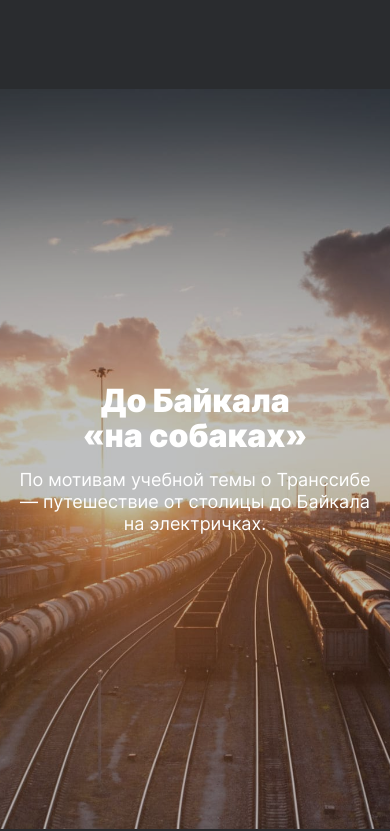
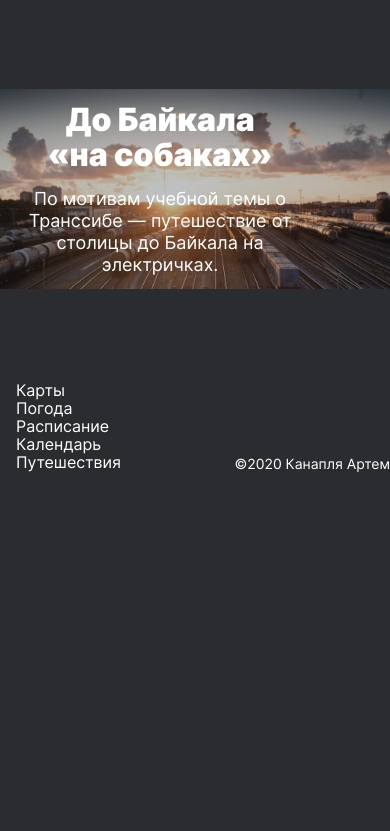
Before and after one commit to Artefact86/russian-travel-bootcamp, a plain HTML site: page index.html in a window 390 px wide. Shown: the part 7829-8660 px from the top of the page. After the commit the page ends 8324 px from the top, so only its background shows below. Drawn offline with Linux system fonts and the light colour scheme; files whose address does not match are found by name.

Commit message:
исправил работу после второй итерации ревью

```diff
--- a/blocks/cover/__link/cover__link.css
+++ b/blocks/cover/__link/cover__link.css
@@ -8,3 +8,24 @@
   align-items: center;
   display: flex;
 }
+
+@media screen and (max-width: 1024px) {
+  .cover__link {
+    max-width: 1024px;
+    min-height: 640px;
+  }
+}
+
+@media screen and (max-width: 768px) {
+  .cover__link {
+    max-width: 768px;
+    min-height: 480px;
+  }
+}
+
+@media screen and (max-width: 390px) {
+  .cover__link {
+    max-width: 320px;
+    min-height: 200px;
+  }
+}
--- a/blocks/cover/cover.css
+++ b/blocks/cover/cover.css
@@ -29,23 +29,7 @@
 
   @media screen and (max-width: 1024px) {
     .cover {
-      max-width: 1024px;
-      min-height: 640px;
       margin-left: 0;
       margin-right: 0;
     }
   }
-
-  @media screen and (max-width: 768px) {
-    .cover {
-      max-width: 768px;
-      min-height: 480px;
-    }
-  }
-
-  @media screen and (max-width: 320px) {
-    .cover {
-      max-width: 320px;
-      min-height: 200px;
-    }
-  }
```
